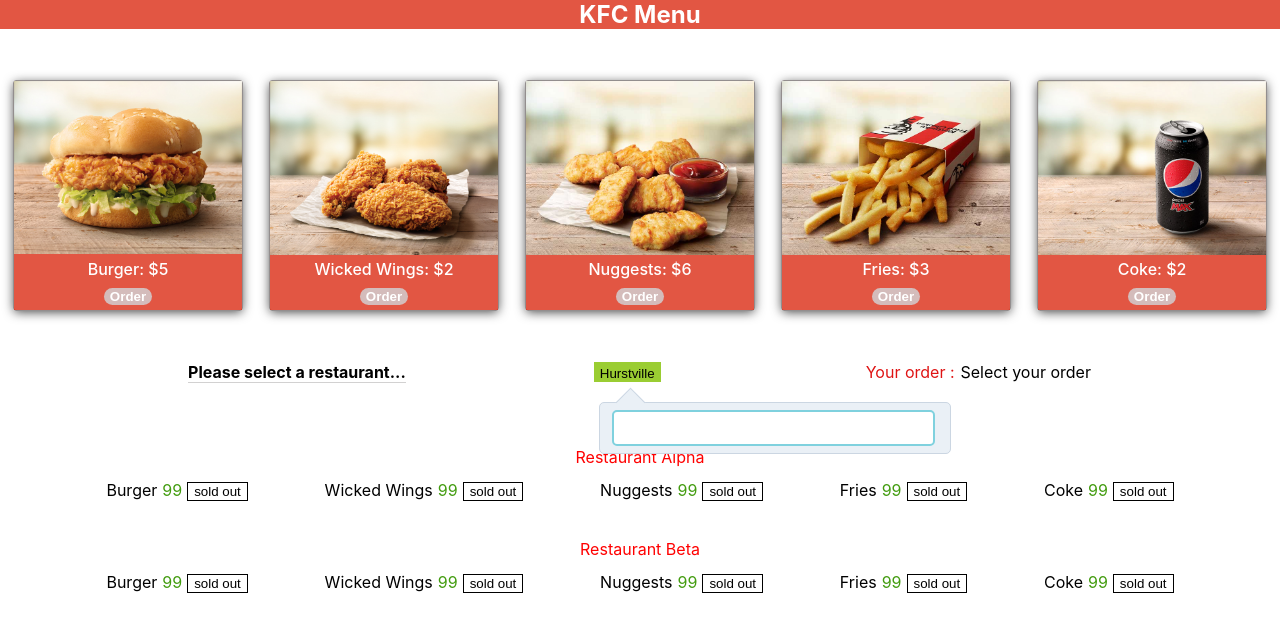
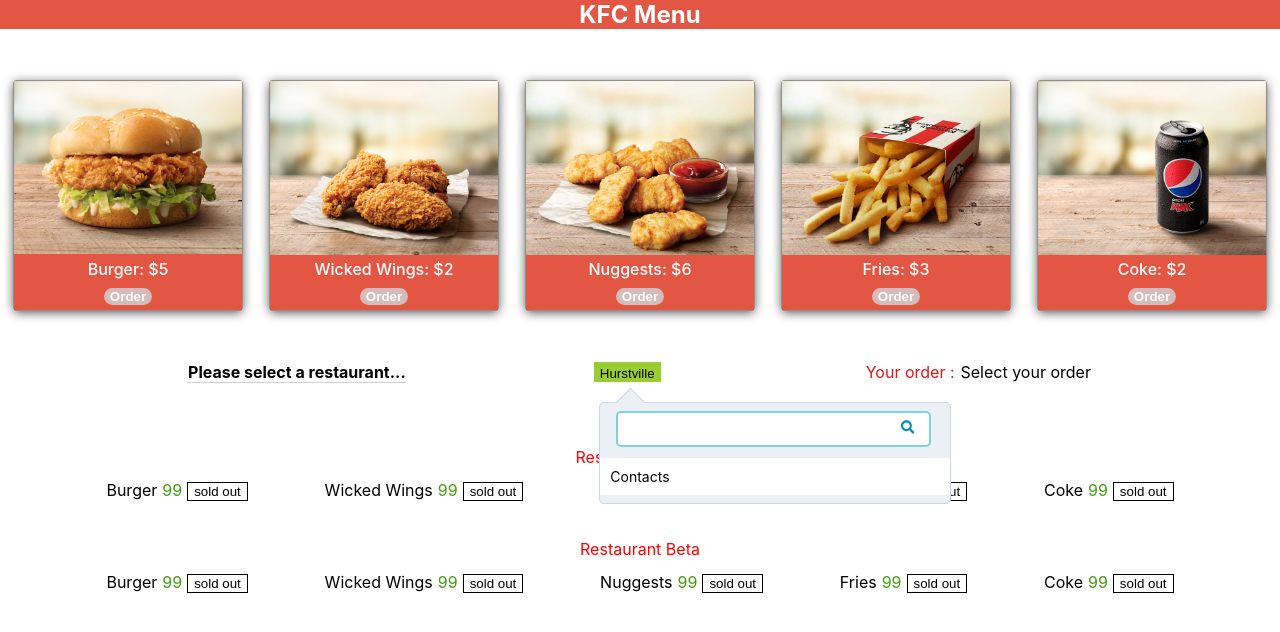
Before and after one commit to ltzx2004538/flexboxDemo, a React (Create React App) app in the folder flexbox/: page / in a window 1280 px wide. Both pictures are taken after a click on the button "Hurstville". Shown: the top 632 px of the page. Built offline with nearby package versions, Linux system fonts and the light colour scheme.

Commit message:
build search bar

```diff
--- a/flexbox/package.json
+++ b/flexbox/package.json
@@ -3,6 +3,9 @@
   "version": "0.1.0",
   "private": true,
   "dependencies": {
+    "@fortawesome/fontawesome-svg-core": "^1.2.30",
+    "@fortawesome/free-solid-svg-icons": "^5.14.0",
+    "@fortawesome/react-fontawesome": "^0.1.11",
     "@testing-library/jest-dom": "^4.2.4",
     "@testing-library/react": "^9.5.0",
     "@testing-library/user-event": "^7.2.1",
--- a/flexbox/src/components/KFC/Order/Private/components/Dropdown/Dropdown.js
+++ b/flexbox/src/components/KFC/Order/Private/components/Dropdown/Dropdown.js
@@ -1,25 +1,30 @@
 import React from 'react';
 import SearchBar from '../SearchBar';
+import Select from '../Select';
 import './Dropdown.scss';
 
 
 
-const Dropdown =({
+const Dropdown = ({
     showDropdown,
     children
-})=>{
+}) => {
     let className = "dropdown "
-    if (showDropdown){
+    if (showDropdown) {
         className += "dropdown__active"
     }
 
-    return(
+    return (
         <div className={className}>
-            <div className = 'dropdown__corner'/>
-            <SearchBar/>
-
-
-
+            <div className='dropdown__corner' />
+            <div className='block'>
+                <SearchBar />
+            </div>
+            <div className='block'>
+                <Select>
+                    Contacts
+                </Select>
+            </div>
         </div>
     )
 }
--- a/flexbox/src/components/KFC/Order/Private/components/Dropdown/Dropdown.scss
+++ b/flexbox/src/components/KFC/Order/Private/components/Dropdown/Dropdown.scss
@@ -4,7 +4,7 @@
     flex-direction: column;
     justify-content: center;
     align-items: center;
-    padding:15px 0px;
+    padding:40px 0px;
     top: 40px;
     left: 5px;
     width: 350px;
@@ -16,6 +16,7 @@
     transition: opacity .4s ease-out;
     z-index: 0;
     border-radius: 5px;
+
 
 
     &__active {
@@ -41,3 +42,9 @@
     }
 
 }
+
+.block{
+    width: 100%;
+    display: flex;
+    justify-content: center;
+}
--- a/flexbox/src/components/KFC/Order/Private/components/SearchBar/SearchBar.js
+++ b/flexbox/src/components/KFC/Order/Private/components/SearchBar/SearchBar.js
@@ -1,4 +1,6 @@
 import React from 'react';
+import { FontAwesomeIcon } from '@fortawesome/react-fontawesome';
+import { faSearch } from "@fortawesome/free-solid-svg-icons";
 
 import './SearchBar.scss';
 
@@ -8,11 +10,16 @@
 }) => {
     return (
         <div className='searchBar'>
-            <form  className = "searchBar__form"
+            <form className="searchBar__form"
             >
                 <input className="searchBar__input"
                 />
             </form>
+            <div className="searchBar__right">
+                <button className="searchBar__right__btn">
+                    <FontAwesomeIcon className="searchBar__right__btn__icon" icon={faSearch} />
+                </button>
+            </div>
         </div>
     )
 }
--- a/flexbox/src/components/KFC/Order/Private/components/SearchBar/SearchBar.scss
+++ b/flexbox/src/components/KFC/Order/Private/components/SearchBar/SearchBar.scss
@@ -1,12 +1,17 @@
+@import '../../../../Style/Button/nakedButton.scss';
+
 .searchBar {
     position: relative;
     width: 90%;
     z-index: 1;
-    margin-right: 3%;
+    margin-right: 1%;
+    display: flex;
+    // margin-top:8%;
 
 
     &__form {
         width: 100%;
+        display: flex;
 
     }
 
@@ -14,9 +19,26 @@
         outline: none;
         border:2px solid rgb(127, 209, 222);
         border-radius: 5px;
-        height:30px;
+        height: 30px;
         width: 100%;
 
     }
 
+    &__right {
+        position: relative;
+
+        &__btn {
+            @extend .nakedButton;
+            position: absolute;
+            right:10px;
+
+            &__icon {
+                color: #0091ae;
+                height: 30px;
+                width: 30px;
+
+            }
+        }
+    }
+
 }
--- /dev/null
+++ b/flexbox/src/components/KFC/Order/Private/components/Select/ContactSelect.js
@@ -0,0 +1,20 @@
+import React from 'react';
+import './Select.scss';
+
+
+
+const ContactSelect =({
+    children,
+})=>{
+
+    return(
+        <div className="contactSelect">
+            <div className="contactSelect__title">
+              {children}
+            </div>
+
+        </div>
+    )
+}
+
+export default ContactSelect;
--- /dev/null
+++ b/flexbox/src/components/KFC/Order/Private/components/Select/Select.scss
@@ -0,0 +1,20 @@
+.contactSelect{
+    background-color: white;
+    width: 100%;
+    display: flex;
+    flex-direction: column;
+    justify-content: center;
+    margin: {
+        top:3%;
+    }
+    padding:10px 0px;
+
+    &__title{
+        justify-content: center;
+        margin: {
+            left:3%;
+        }
+        font-size: 14px;
+    }
+
+}
--- /dev/null
+++ b/flexbox/src/components/KFC/Order/Private/components/Select/index.js
@@ -0,0 +1 @@
+export {default} from './ContactSelect';
```
Also changed, not shown: 1 other file (tests, documents, lock files or other folders).
